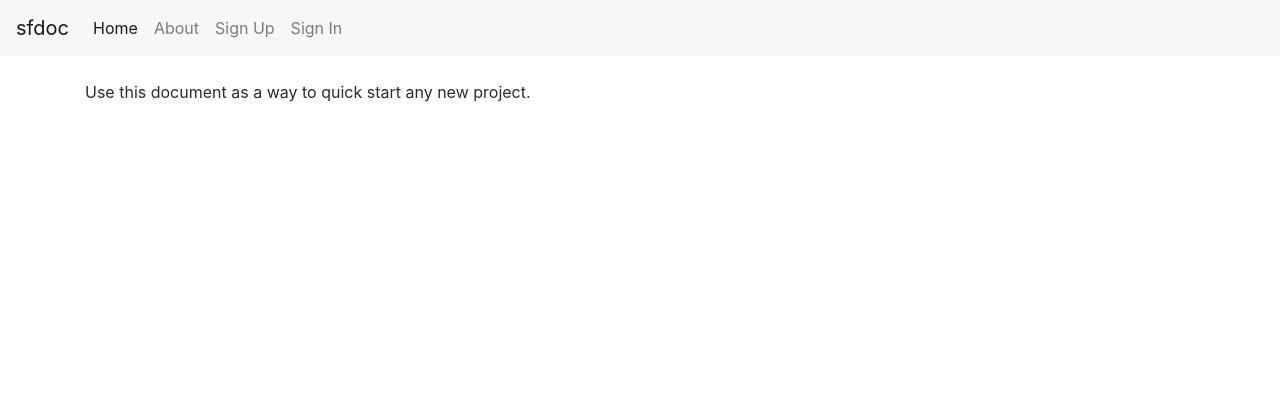
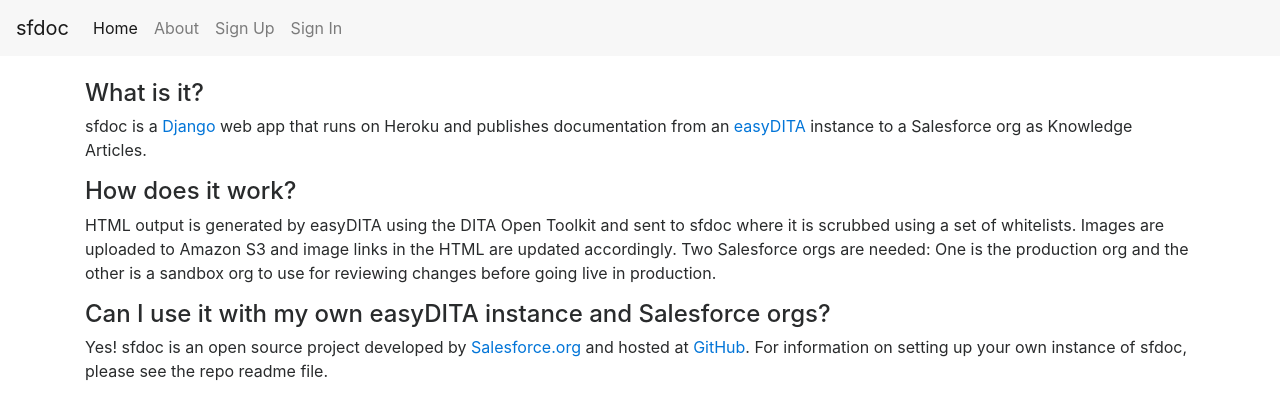
Before and after one commit to SFDO-Tooling/sfdoc, a Django app: page /about/ in a window 1280 px wide. Shown: the top 420 px of the page. Run offline with Django 3.2, Linux system fonts and the light colour scheme; parts of the project's set-up code (start-up, migrations or seed data) failed here and were passed over; some libraries are stand-ins or nearby versions.

Commit message:
add content to / and /about pages

```diff
--- a/sfdoc/templates/pages/about.html
+++ b/sfdoc/templates/pages/about.html
@@ -1 +1,14 @@
 {% extends "base.html" %}
+
+{% block content %}
+<h4>What is it?</h4>
+<p>sfdoc is a <a href="https://www.djangoproject.com/">Django</a> web app that runs on Heroku and publishes documentation from an <a href="https://easydita.com/">easyDITA</a> instance to a Salesforce org as Knowledge Articles.</p>
+<h4>How does it work?</h4>
+<p>
+  HTML output is generated by easyDITA using the DITA Open Toolkit and sent to sfdoc where it is scrubbed using a set of whitelists.
+  Images are uploaded to Amazon S3 and image links in the HTML are updated accordingly.
+  Two Salesforce orgs are needed: One is the production org and the other is a sandbox org to use for reviewing changes before going live in production.
+</p>
+<h4>Can I use it with my own easyDITA instance and Salesforce orgs?</h4>
+<p>Yes! sfdoc is an open source project developed by <a href="http://www.salesforce.org/">Salesforce.org</a> and hosted at <a href="https://github.com/SalesforceFoundation/sfdoc">GitHub</a>. For information on setting up your own instance of sfdoc, please see the repo readme file.</p>
+{% endblock content %}
--- a/sfdoc/templates/pages/home.html
+++ b/sfdoc/templates/pages/home.html
@@ -1 +1,5 @@
 {% extends "base.html" %}
+
+{% block content %}
+<p>Welcome to the sfdoc documentation publishing system. To get started, go to your easyDITA instance and publish some docs!</p>
+{% endblock content %}
```
